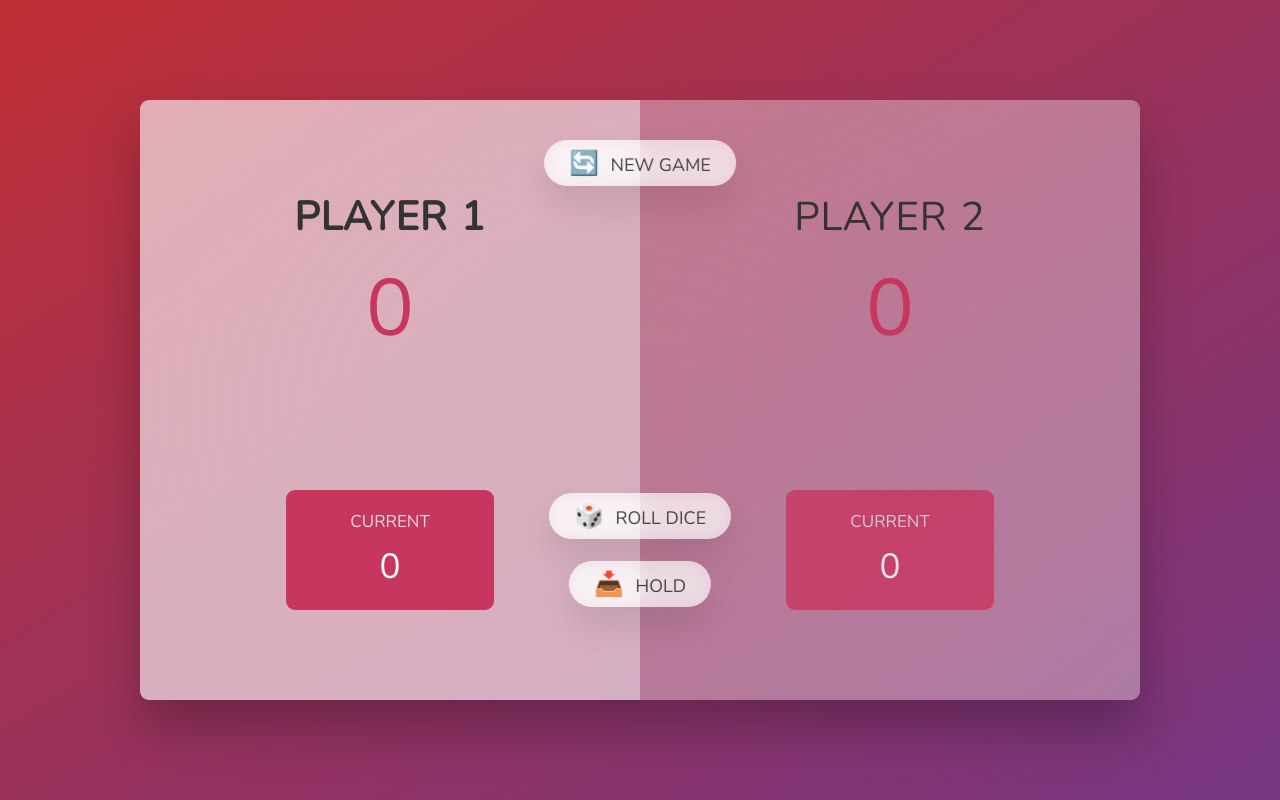
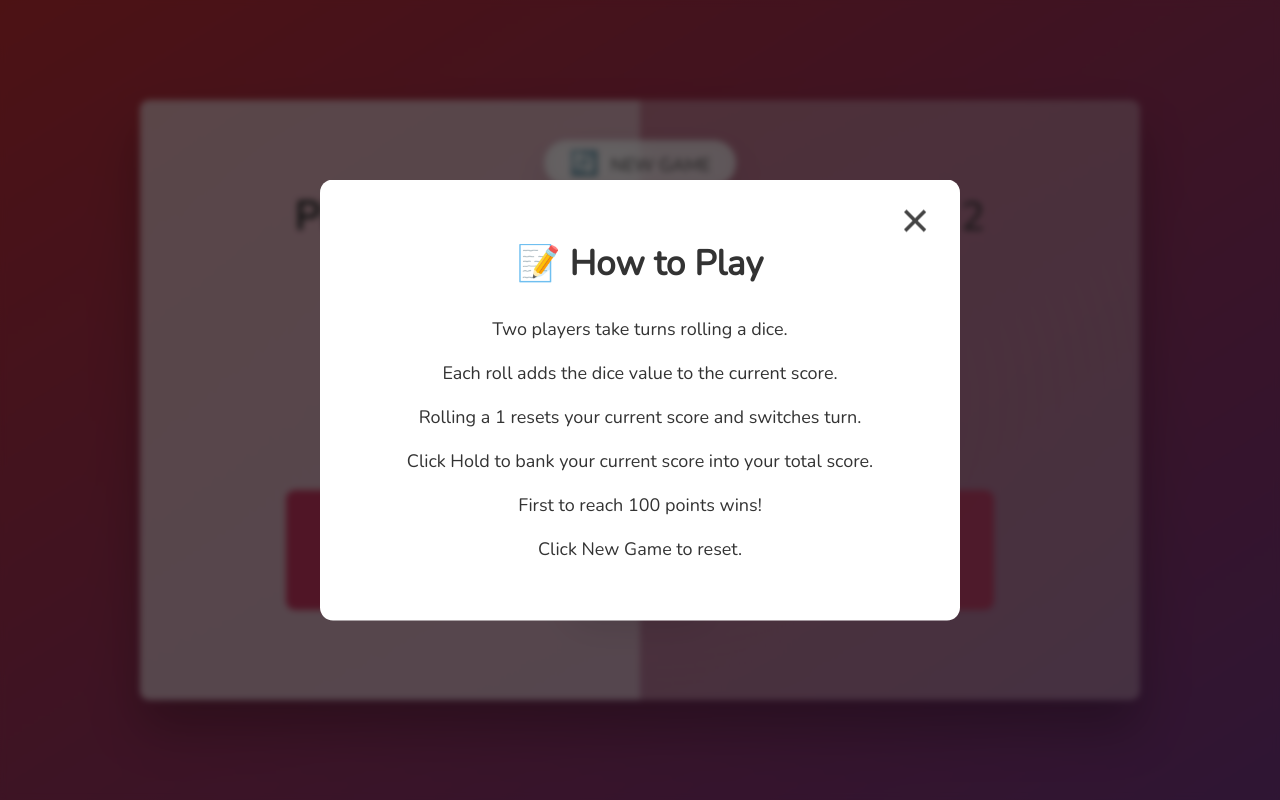
Before and after one commit to nadeemkhan404/dice-duel, a plain HTML site: page index.html in a window 1280 px wide. Drawn offline with nearby package versions, Linux system fonts and the light colour scheme.

Commit message:
made a Help Button which contains instructions on how to play the game as a modal

```diff
--- a/index.html
+++ b/index.html
@@ -31,6 +31,25 @@
       <button class="btn btn--roll">🎲 Roll dice</button>
       <button class="btn btn--hold">📥 Hold</button>
     </main>
+
+    <button class="btn show-modal">ℹ️Help</button>
+
+    <div class="modal">
+      <div class="modal-header">
+        <button class="close-modal">&times;</button>
+        <h1>📝 How to Play</h1>
+      </div>
+      <ul>
+        <li>Two players take turns rolling a dice.</li>
+        <li>Each roll adds the dice value to the current score.</li>
+        <li>Rolling a 1 resets your current score and switches turn.</li>
+        <li>Click Hold to bank your current score into your total score.</li>
+        <li>First to reach 100 points wins!</li>
+        <li>Click New Game to reset.</li>
+      </ul>
+    </div>
+    <div class="overlay"></div>
+
     <script src="script.js"></script>
   </body>
 </html>
--- a/script.js
+++ b/script.js
@@ -166,3 +166,25 @@ btnNew.addEventListener('click', function () {
   player1El.classList.remove('player--winner');
 });
 */
+
+// Help Menu
+let btnClose = document.querySelector('.close-modal');
+let btnOpen = document.querySelector('.show-modal');
+
+let modalWindow = document.querySelector('.modal');
+let overlay = document.querySelector('.overlay');
+
+btnClose.addEventListener('click', function () {
+  modalWindow.classList.add('hidden');
+  overlay.classList.add('hidden');
+});
+
+overlay.addEventListener('click', function () {
+  modalWindow.classList.add('hidden');
+  overlay.classList.add('hidden');
+});
+
+btnOpen.addEventListener('click', function () {
+  modalWindow.classList.remove('hidden');
+  overlay.classList.remove('hidden');
+});
--- a/style.css
+++ b/style.css
@@ -147,7 +147,11 @@ main {
 .btn:focus {
   outline: none;
 }
-
+.btn:hover,
+.btn:active {
+  /* background-color: #cf711f; */
+  background-color: whitesmoke;
+}
 .dice {
   position: absolute;
   left: 50%;
@@ -166,6 +170,77 @@ main {
   color: #c7365f;
 }
 
+/*Modal Window*/
+
+.modal-header {
+  display: flex;
+  justify-content: space-around;
+  align-items: center;
+  margin-bottom: 3rem;
+}
+
+.modal-header h1 {
+  margin: 0;
+}
+h1 {
+  font-size: 3.5rem;
+}
+
+ul {
+  list-style: none;
+}
+
+li {
+  font-size: 1.8rem;
+  margin-top: 2rem;
+}
+.modal {
+  position: fixed;
+  top: 50%;
+  left: 50%;
+  transform: translate(-50%, -50%);
+  width: 50%;
+
+  text-align: center;
+  padding: 6rem;
+  border-radius: 13px;
+  background-color: white;
+  z-index: 10;
+}
+
+.overlay {
+  position: fixed;
+
+  width: 100%;
+  height: 100%;
+
+  background-color: rgba(0, 0, 0, 0.6);
+  backdrop-filter: blur(3px);
+  z-index: 5;
+}
+
+.close-modal {
+  position: absolute;
+  top: 1.2rem;
+  right: 2rem;
+  height: 5rem;
+  width: 5rem;
+  font-size: 5rem;
+  border-radius: 50%;
+  color: #444;
+
+  text-align: center;
+  backdrop-filter: blur(10px);
+  cursor: pointer;
+  border: none;
+  background: none;
+}
+
+.show-modal {
+  position: fixed;
+  border: none;
+}
+
 /* Placeholder Classes */
 .hidden {
   display: none;
```
Also changed, not shown: 1 other file.
